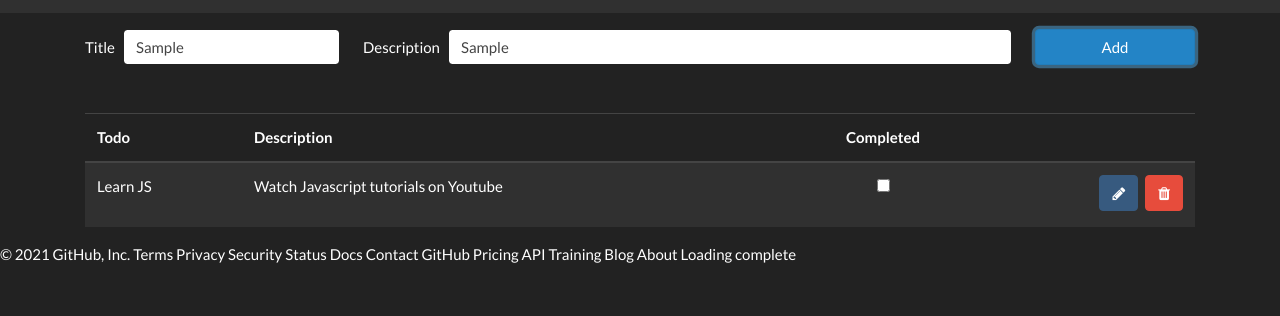
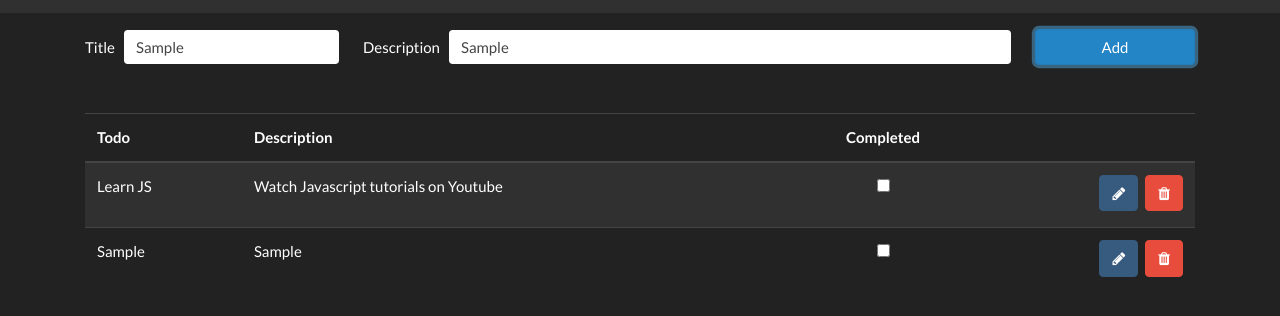
Before and after one commit to FedericoGR/JS-ToDoList-tutorial, a plain HTML site: page index.html in a window 1280 px wide. Both pictures are taken after typing "Sample", "Sample" into the empty fields and a click on the button "Add". Shown: the part 58-374 px from the top of the page. Drawn offline with nearby package versions, Linux system fonts and the light colour scheme.

Commit message:
Se añadio la función de crear tablas y borrarlas

```diff
--- a/index.html
+++ b/index.html
@@ -219,18 +219,6 @@
   <!-- Bootstrap -->
   <script src="https://stackpath.bootstrapcdn.com/bootstrap/4.5.2/js/bootstrap.bundle.min.js"></script>
   <!-- JS Code -->
+  <script src="index.js"></script>
 </body>
 </html>
-© 2021 GitHub, Inc.
-Terms
-Privacy
-Security
-Status
-Docs
-Contact GitHub
-Pricing
-API
-Training
-Blog
-About
-Loading complete
--- a/index.js
+++ b/index.js
@@ -0,0 +1,43 @@
+document.addEventListener('DOMContentLoaded', function(){
+    const title = document.getElementById('title');
+    const description = document.getElementById('description');
+    const table = document.getElementById('table');
+    const alert = document.getElementById('alert');
+    const btn = document.getElementById('add');
+    let id = 1;
+
+    btn.onclick = addToDo;
+    function removeToDo(id) {
+        console.log(id);
+        document.getElementById(id).remove();
+    }
+    function addToDo() {
+        if(title.value === "" || description.value === "") {
+            alert.classList.remove('d-none');
+            alert.innerText = 'Title and description are required'
+            return;
+        }
+        alert.classList.add('d-none');
+        const row = table.insertRow();
+        row.setAttribute('id', id++)
+        row.innerHTML = `
+        <td>${title.value}</td>
+        <td>${description.value}</td>
+            <td class="text-center">
+                    <input type="checkbox">
+                </td>
+                <td class="text-right">
+                    <button class="btn btn-primary mb-1">
+                    <i class="fa fa-pencil"></i>
+                    </button>
+                </td>
+        `
+        const removeBtn = document.createElement("button");
+        removeBtn.classList.add('btn', 'btn-danger', 'mb-1', 'ml-1')
+        removeBtn.innerHTML = '<i class="fa fa-trash"></i>'
+        removeBtn.onclick = function(e) {
+            removeToDo(row.getAttribute('id'));
+        }
+        row.children[3].appendChild(removeBtn);
+    }
+})
```
Also changed, not shown: style.css (deleted).
